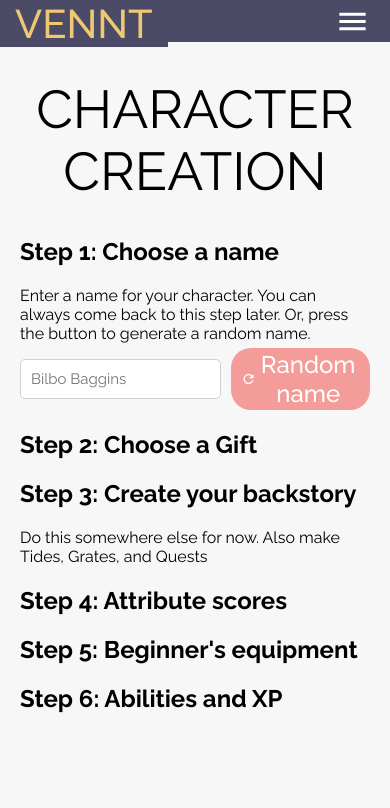
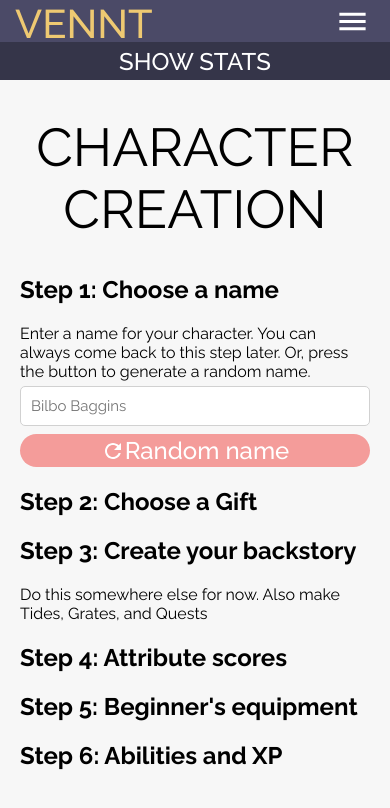
Before and after one commit to venntrpg/websiteSourceCode, a Vue app: page /#/create in a window 390 px wide. Both pictures are taken after a click on the button "Make a new character!". Shown: the top 808 px of the page. Built offline with nearby package versions, Linux system fonts and the light colour scheme; no server answers.

Commit message:
Implement fancy subnav (/^▽^)/

```diff
--- a/src/App.vue
+++ b/src/App.vue
@@ -48,6 +48,8 @@ export default {
   --purple-500: #4b4a67;
   --purple-600: #403f58;
   --purple-700: #353549;
+  --purple-800: #2b2a3a;
+  --purple-900: #201f2b;
 
   --red-300: #f49c9a;
   --red-500: #ef6f6c;
@@ -108,6 +110,8 @@ h1 {
   margin-left: 20px;
   margin-right: 20px;
 }
+
+/* General Styles */
 
 .roundedButton {
   background-color: var(--red-500);
@@ -170,6 +174,48 @@ h1 {
   border: solid 1px var(--yellow-600);
 }
 
+/* Nav Styles - useful for subnav styles */
+
+.navButton {
+  text-decoration: none;
+  padding-left: 10px;
+  padding-right: 10px;
+  padding-top: 2px;
+  padding-bottom: 2px;
+  background-color: var(--purple-500);
+  color: white;
+  font-weight: 500;
+}
+.navButton:hover {
+  background-color: var(--purple-600);
+}
+.navButton:active {
+  background-color: var(--purple-700);
+}
+
+.subNav {
+  position: fixed;
+  top: 42px;
+  left: 0;
+  width: 100%;
+  height: 38px;
+  display: flex;
+  justify-content: space-between;
+  align-items: center;
+  background-color: var(--purple-700);
+  font-size: 18pt;
+}
+.subNavButton {
+  background-color: var(--purple-700);
+  height: 32px;
+}
+.subNavButton:hover {
+  background-color: var(--purple-800);
+}
+.subNavButton:active {
+  background-color: var(--purple-900);
+}
+
 /* This isn't working - stuck with blue highlights for now I guess */
 .noSelect {
   -webkit-tap-highlight-color: transparent;
--- a/src/components/Nav.vue
+++ b/src/components/Nav.vue
@@ -1,19 +1,19 @@
 <template>
   <div class="nav">
     <div class="left">
-      <router-link to="/" class="homeLink">VENNT</router-link>
+      <router-link to="/" class="navButton homeLink">VENNT</router-link>
     </div>
     <div v-if="!isLoggedIn" class="right">
-      <router-link to="/login" class="login linkButton rightItem notMobile">LOGIN</router-link>
-      <router-link to="/signup" class="signup linkButton rightItem notMobile">SIGNUP</router-link>
+      <router-link to="/login" class="login navButton rightItem notMobile">LOGIN</router-link>
+      <router-link to="/signup" class="signup navButton rightItem notMobile">SIGNUP</router-link>
       <!-- TODO: Update this link to be a dropdown with more items (instead of just linking to the login page) -->
-      <router-link to="/login" class="login rightItem mobileOnly">
-        <MenuSVG class="rightItem dropDownLink" />
+      <router-link to="/login" class="login navButton rightItem mobileOnly">
+        <MenuSVG class="dropDownLink" />
       </router-link>
     </div>
     <div v-else class="right">
       <div class="logout rightItem">
-        <button v-on:click="logout()" class="linkButton btn noSelect">LOGOUT</button>
+        <button v-on:click="logout()" class="navButton btn noSelect">LOGOUT</button>
       </div>
     </div>
   </div>
@@ -54,18 +54,19 @@ export default {
 .homeLink {
   padding-left: 15px;
   padding-right: 15px;
-  background-color: var(--purple-500);
-  text-decoration: none;
-  color: white;
+  padding-top: 0px;
+  padding-bottom: 0px;
   font-family: Copperplate, 'Raleway', sans-serif;
   font-weight: 500;
   font-size: 30pt;
 }
 .homeLink:hover {
   color: var(--yellow-300);
+  background-color: var(--purple-500);
 }
 .homeLink:active {
   color: var(--yellow-500);
+  background-color: var(--purple-500);
 }
 
 .right {
@@ -76,26 +77,6 @@ export default {
 
 .rightItem {
   margin-right: 10px;
-}
-
-.linkButton {
-  border-radius: 2px;
-  text-decoration: none;
-  padding-left: 10px;
-  padding-right: 10px;
-  padding-top: 2px;
-  padding-bottom: 2px;
-  background-color: var(--purple-500);
-  color: white;
-  font-weight: 500;
-}
-.linkButton:hover,
-.dropDownLink:hover {
-  background-color: var(--purple-600);
-}
-.linkButton:active,
-.dropDownLink:active {
-  background-color: var(--purple-700);
 }
 
 .dropDownLink {
--- a/src/views/Create.vue
+++ b/src/views/Create.vue
@@ -1,9 +1,13 @@
 <template>
   <div>
-    <div class="sideBar" v-bind:class="getShowSidebarClass">
+    <div class="subNav">
+      <button v-on:click="createNavButton()" v-bind:class="getMobileSidebarClass" class="btn navButton subNavButton noSelect createNavButton">CREATE CHARACTER</button>
+      <button v-on:click="statsNavButton()" v-bind:class="getMobileSidebarClass" class="btn navButton subNavButton noSelect statsNavButton">SHOW STATS</button>
+    </div>
+    <div class="sideBar" v-bind:class="[getHiddenSidebarClass, getMobileSidebarClass]">
       This is a sidebar, hopefully :o
     </div>
-    <div class="page sideBarPage" v-bind:class="getShowSidebarClass">
+    <div class="page sideBarPage" v-bind:class="[getHiddenSidebarClass, getMobileSidebarClass]">
       <div class="largePageWidth">
         <h1>CHARACTER CREATION</h1>
         <div v-if="isNewCharacter">
@@ -11,9 +15,9 @@
           <div>
             Enter a name for your character. You can always come back to this step later. Or, press the button to generate a random name.
           </div>
-          <div class="alignRow">
+          <div class="alignRow nameRow">
             <input type="text" name="charName" placeholder="Bilbo Baggins" class="input nameInput" v-model="character.name">
-            <button v-on:click="randomNameButton" class="btn roundedButton" :disabled="randomNamesDisabled">
+            <button v-on:click="randomNameButton" class="btn roundedButton randomNameButton" :disabled="randomNamesDisabled">
               <div class="randomNameButtonContents">
                 <RefreshSVG class="matchText" /> Random name
               </div>
@@ -53,6 +57,7 @@ export default {
   },
   data () {
     return {
+      showingStats: false,
       creationFlow: '',
       character: {
         name: '',
@@ -97,9 +102,15 @@ export default {
     isImportCharacter () {
       return this.creationFlow === IMPORT_CREATION_FLOW
     },
-    getShowSidebarClass () {
+    getHiddenSidebarClass () {
       if (this.character.name === '') {
         return 'hidden'
+      }
+      return ''
+    },
+    getMobileSidebarClass () {
+      if (this.showingStats) {
+        return 'showStats'
       }
       return ''
     }
@@ -112,6 +123,12 @@ export default {
     importCharacterButton () {
       localStorage.setItem('creation-flow', IMPORT_CREATION_FLOW)
       this.creationFlow = IMPORT_CREATION_FLOW
+    },
+    createNavButton () {
+      this.showingStats = false
+    },
+    statsNavButton () {
+      this.showingStats = true
     },
     randomNameButton () {
       if (this.randomNames.length < 3) {
@@ -132,11 +149,11 @@ export default {
 .sideBar {
   position: fixed;
   z-index: 1;
-  top: 42px;
+  top: 42px; /* 42px is the height of the nav bar */
   left: 0;
   overflow-x: hidden;
   width: 400px;
-  height: calc(100vh - 42px); /* 42px is the height of the nav bar */
+  min-height: calc(100vh - 42px); /* 42px is the height of the nav bar */
   -webkit-box-shadow: 0px 5px 10px 0px rgb(0 0 0 / 28%);
   box-shadow: 0px 5px 10px 0px rgb(0 0 0 / 28%);
 }
@@ -183,4 +200,58 @@ h1 {
   padding: 10px;
 }
 
+/* Styles for showing the subnav */
+.subNav {
+  display: none;
+  justify-content: center;
+}
+.createNavButton:not(.showStats) {
+  display: none;
+}
+.statsNavButton.showStats {
+  display: none;
+}
+
+@media screen and (max-width: 1000px) {
+  .subNav {
+    display: flex;
+  }
+  .page {
+    margin-top: 80px; /* 42px + 38px to account for the navs */
+  }
+  .sideBar {
+    top: 80px; /* 42px + 38px to account for the navs */
+    min-height: calc(100vh - 80px);
+    width: 100%;
+  }
+  .sideBar:not(.showStats) {
+    display: none;
+  }
+  .sideBar.showStats {
+    display: flex;
+  }
+  .sideBarPage:not(.showStats) {
+    display: flex;
+    margin-left: 0px;
+  }
+  .sideBarPage.showStats {
+    display: none;
+  }
+}
+
+/* mobile styles */
+@media screen and (max-width: 600px) {
+  .nameRow {
+    display: block;
+  }
+  .nameInput {
+    margin-right: 0px;
+    max-width: 100%;
+  }
+  .randomNameButton {
+    margin-top: 8px;
+    width: 100%;
+  }
+}
+
 </style>
```
